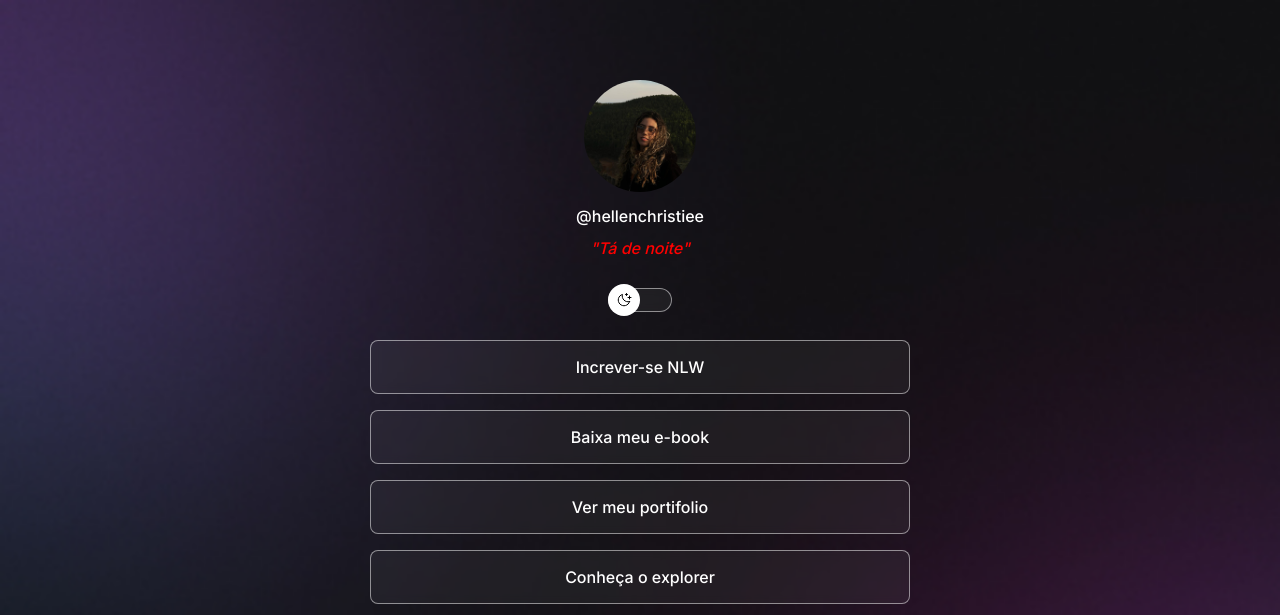
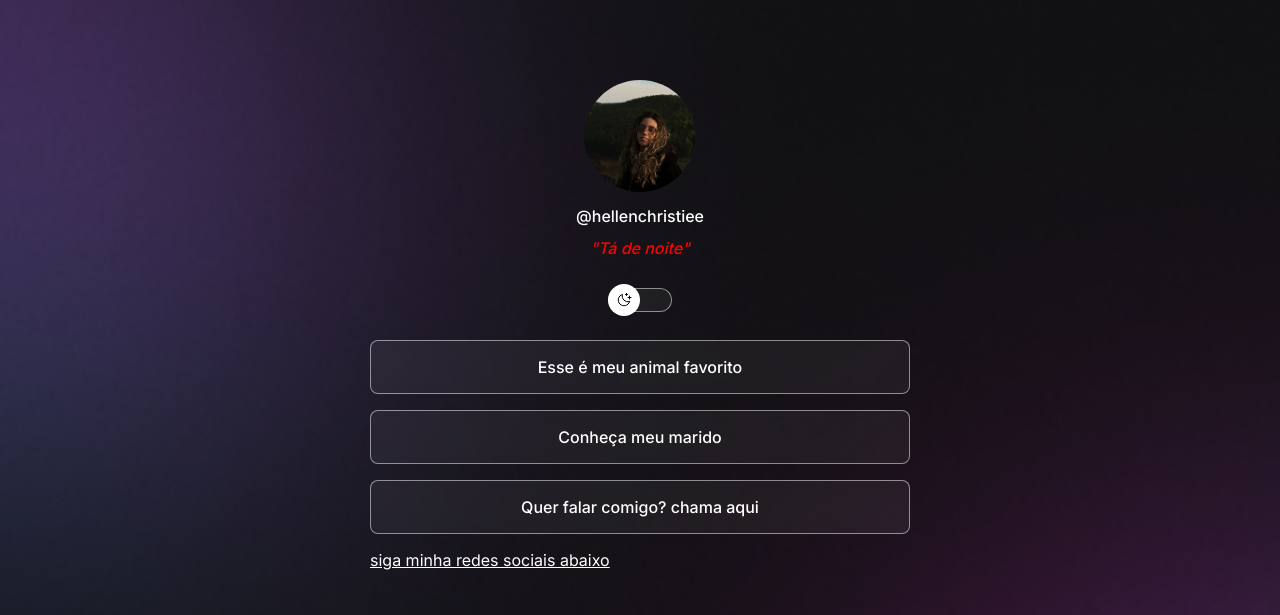
Before and after one commit to HellenChristie/Hellenproject, a plain HTML site: page index.html in a window 1280 px wide. Shown: the top 615 px of the page. Drawn offline with nearby package versions, Linux system fonts and the light colour scheme.

Commit message:
arrumação

```diff
--- a/index.html
+++ b/index.html
@@ -30,13 +30,13 @@
 
     <ul>
       <li>
-        <a href="#">Increver-se NLW</a>
+        <a href="https://lhamasbrasil.com.br/">Esse é meu animal favorito</a>
       <li>
-        <a href="#"> Baixa meu e-book</a>
+        <a href="https://www.instagram.com/eialanjones/">Conheça meu marido</a>
       <li>
-        <a href="#"> Ver meu portifolio</a>
-      <li>
-        <a href="https://rocketseat.com.br/explorer" target="_blank"> Conheça o explorer</a>
+        <a href="https://wa.me/5547999680163">Quer falar comigo? chama aqui </a>
+      </li>
+        <a href="" target="_blank">siga minha redes sociais abaixo</a>
       </li>
       </li>
       </li>
```
